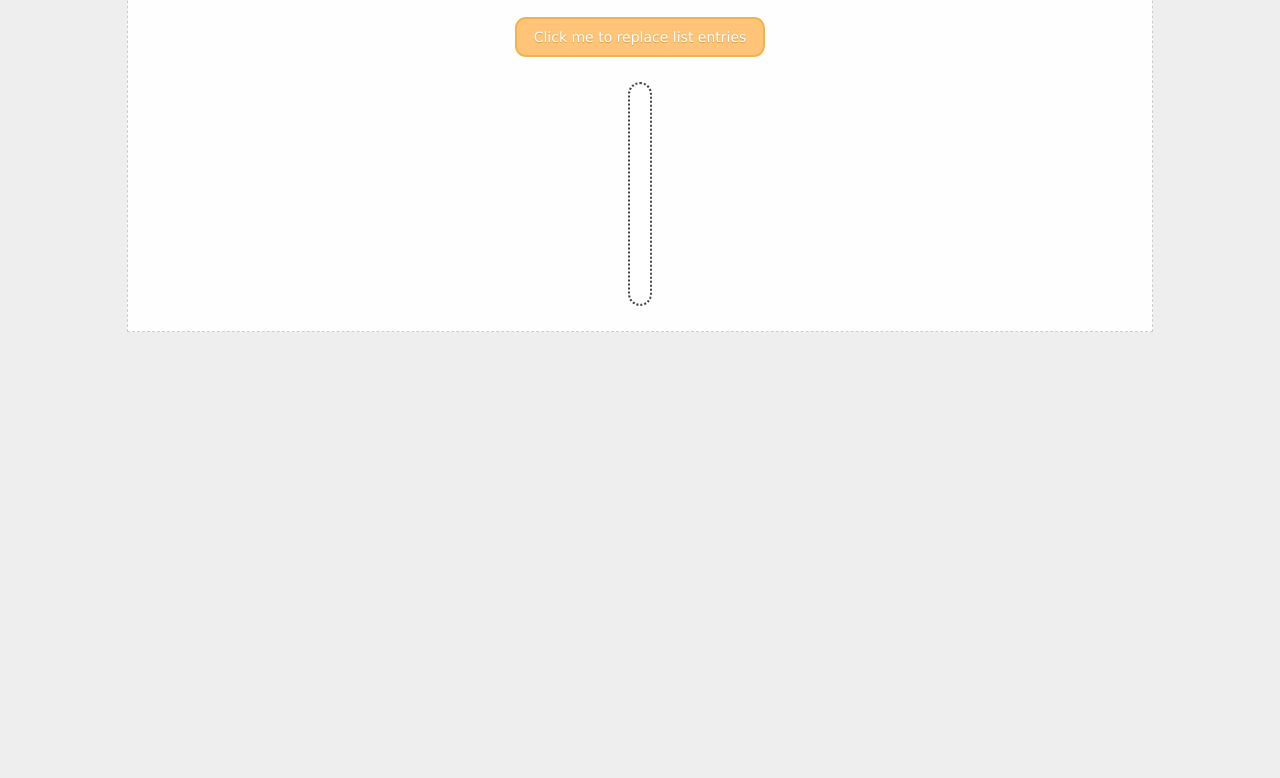
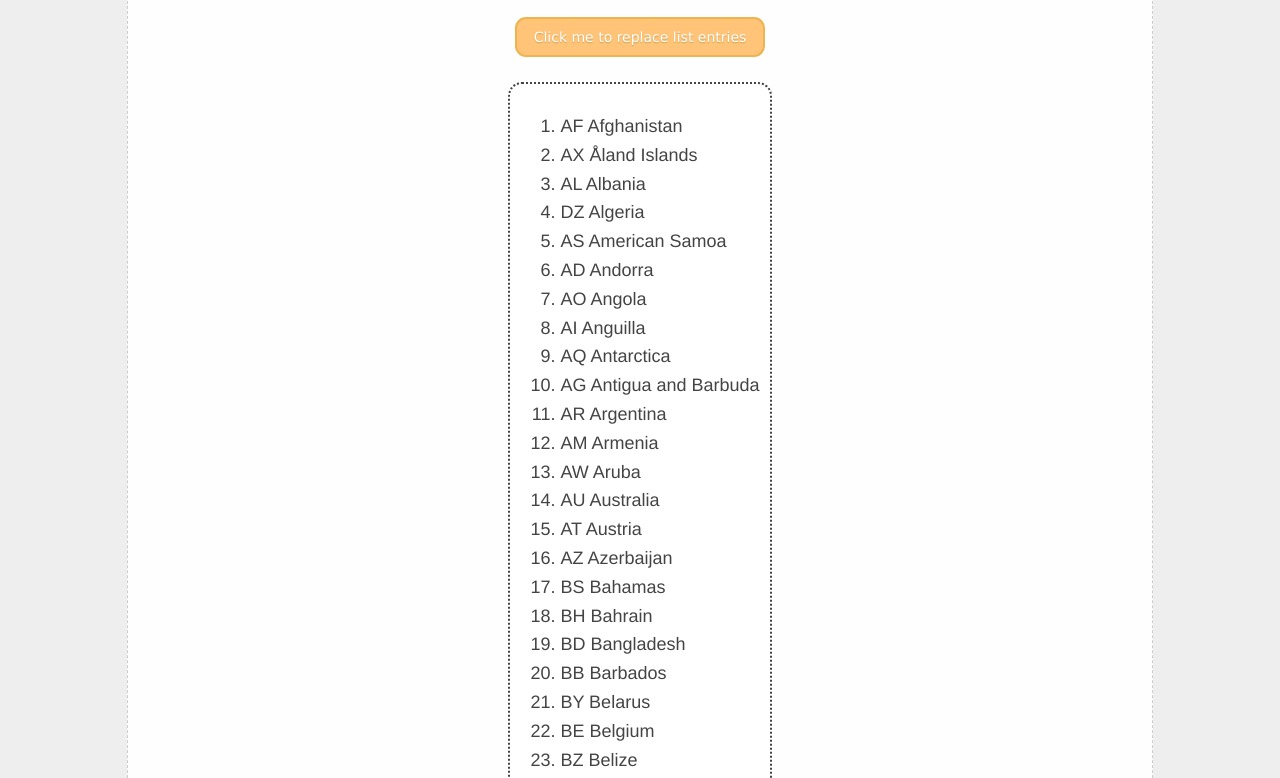
Before and after one commit to ruthwikkuppachi/ruthwikkuppachi.github.io, a plain HTML site: page Lab_5/index.html in a window 1280 px wide. Shown: the part 132-910 px from the top of the page. Before the commit the page ends 800 px from the top, so only its background shows below. Drawn offline with Linux system fonts and the light colour scheme.

Commit message:
Update script.js

```diff
--- a/Lab_5/index.html
+++ b/Lab_5/index.html
@@ -9,11 +9,12 @@
   <body>
     <div class="container">
       <div class="wrapper">
-        <div class="header">Test JSON page</div>
+        <div class="header">Ruthwik's List of Countries</div>
         <button class="activate">Click me to replace list entries</button>
         <div class="content"></div>
       </div>
     </div>
     <script src="countries.js"></script>
+    <script src="scripts/script.js"></script>
   </body>
 </html>
--- a/Lab_5/scripts/script.js
+++ b/Lab_5/scripts/script.js
@@ -1,4 +1,33 @@
-let myContent = document.getElementsByClassName("content");
+let myContent = document.getElementsByClassName("content")[0];
 let ol = document.createElement("ol");
-myContent.appendChild(ol);
 ol.classList.add("countries");
+
+const btn = document.getElementsByClassName('activate');
+
+function getRandomInt25(min, max) {
+    var arr = [];
+    for (i=0; i<25; i++){
+        min = Math.ceil(min);
+        max = Math.floor(max);
+        n = Math.floor(Math.random() * (max - min + 1) + min);
+        arr.push(n);
+      }
+      return arr;
+    }
+
+
+    function arrToUl(root, arr) {
+        var li;
+        root.appendChild(ol); // append the created ul to the root
+
+        arr.forEach(function(country, index) {
+        if(index in getRandomInt25(0,240)){
+          li = document.createElement('li'); // create a new list item
+          li.appendChild(document.createTextNode(country.code + " " + country.name)); // append the text to the li
+          ol.appendChild(li); // append the list item to the ul
+        }
+
+        });
+      }
+
+      btn.onclick = arrToUl(myContent, countries);
```
